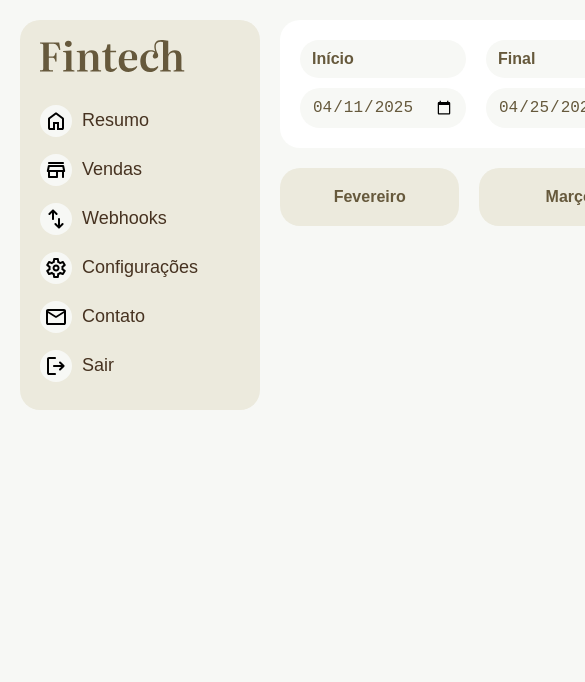
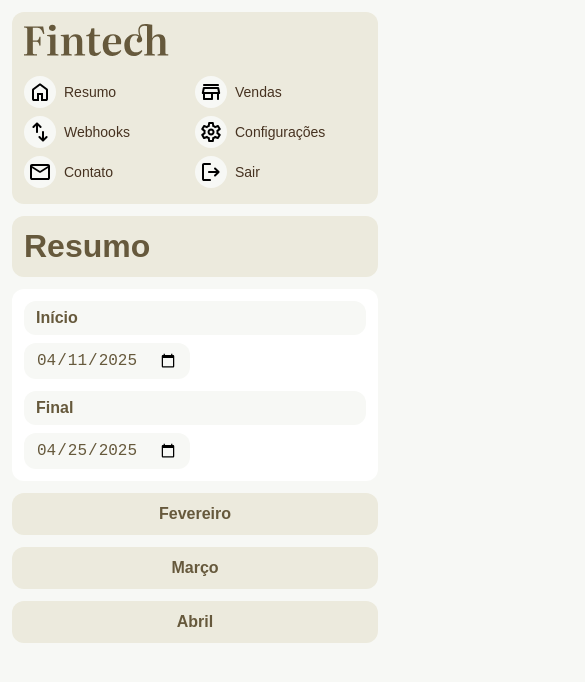
Before and after one commit to allangdasilva/projeto-fintech, a React (Vite) app: page / in a window 390 px wide. Shown: the top 682 px of the page, 585 px wide, since content can reach past the window. Built offline with nearby package versions, Linux system fonts and the light colour scheme; no server answers.

Commit message:
Responsivo geral finalizado

```diff
--- a/src/style.css
+++ b/src/style.css
@@ -138,3 +138,40 @@
   text-decoration: none;
   color: inherit;
 }
+/* Small screen */
+@media screen and (max-width: 1000px) {
+  .summary {
+    flex-direction: column;
+  }
+  .daterange {
+    grid-template-columns: 1fr;
+  }
+  .daterange *:last-child {
+    grid-row: 1;
+  }
+}
+@media screen and (max-width: 700px) {
+  html {
+    --gap-s: 0.5rem;
+    --gap: 0.75rem;
+  }
+  .container {
+    grid-template-columns: 1fr;
+  }
+  .flex {
+    flex-direction: column;
+  }
+  .sidenav ul {
+    display: grid;
+    grid-template-columns: 1fr 1fr;
+  }
+  .sidenav li a {
+    font-size: 0.875rem;
+  }
+  .sale {
+    grid-template-columns: 1fr;
+  }
+  .sale div:last-child {
+    justify-self: start;
+  }
+}
```
